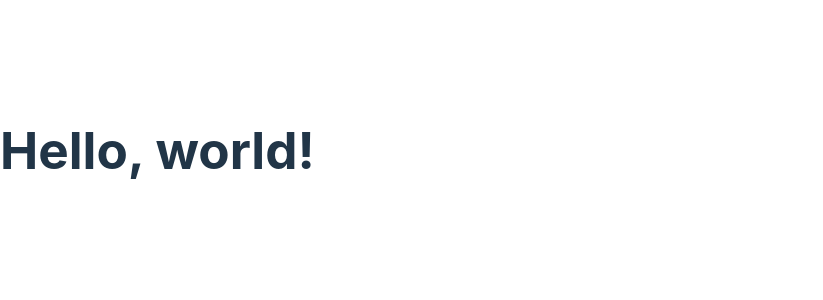
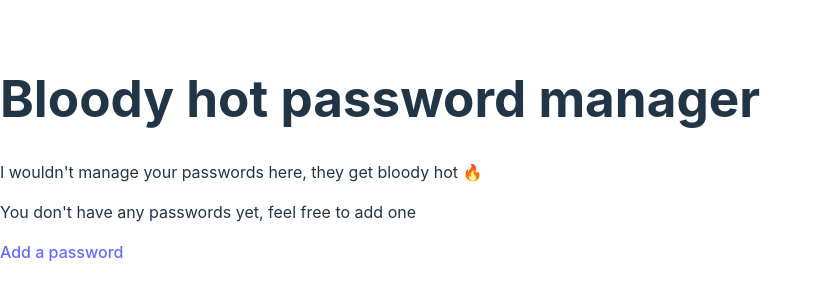
Before and after one commit to kriskuiper/simple-password-manager, a React (Vite) app: page / in a window 1280 px wide. Shown: the part 250-550 px from the top of the page, without its empty margins (0-823 px from the left). Built offline with nearby package versions, Linux system fonts and the light colour scheme.

Commit message:
feat: add empty state for homepage

```diff
--- a/src/pages/home.tsx
+++ b/src/pages/home.tsx
@@ -1,8 +1,17 @@
+import { Link } from "react-router-dom";
+
 function HomePage() {
   return (
-    <main>
-      <h1>Hello, world!</h1>
-    </main>
+    <>
+      <header>
+        <h1>Bloody hot password manager</h1>
+        <p>I wouldn't manage your passwords here, they get bloody hot 🔥</p>
+      </header>
+      <main>
+        <p>You don't have any passwords yet, feel free to add one</p>
+        <Link to="/add">Add a password</Link>
+      </main>
+    </>
   );
 }
 
```
